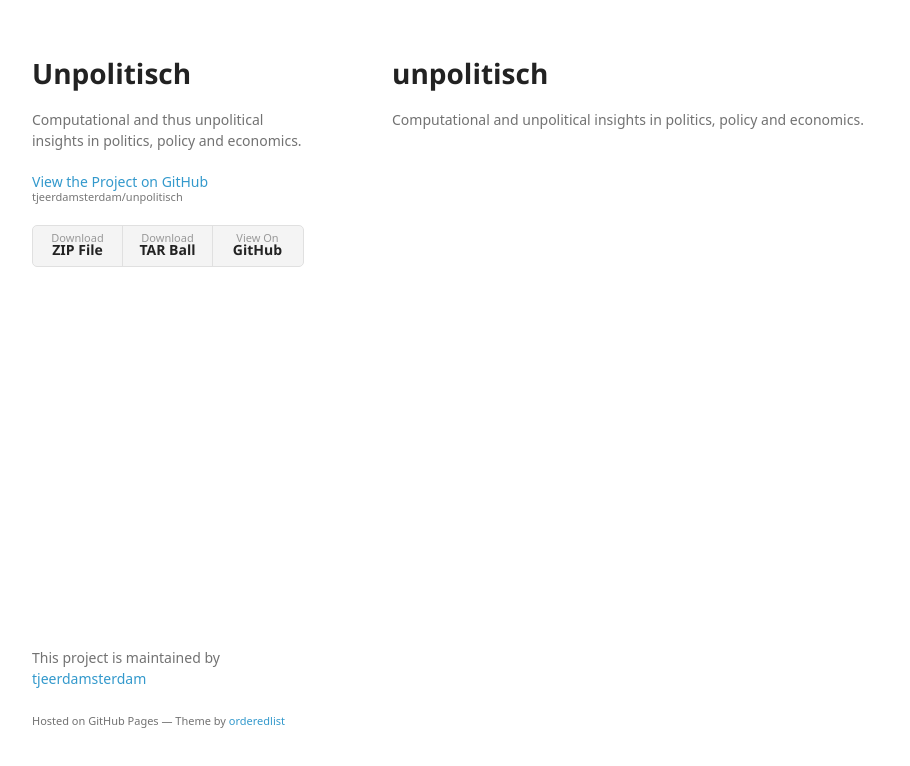
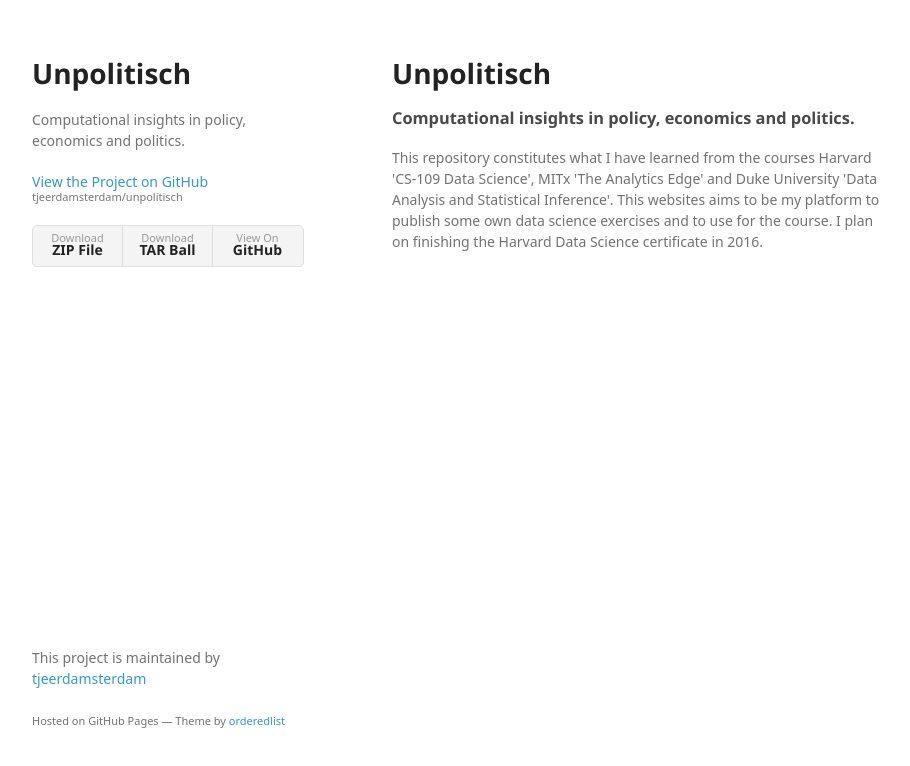
Before and after one commit to tjeerdamsterdam/unpolitisch, a plain HTML site: page index.html in a window 1280 px wide. Shown: the whole page, without its empty margins (178-1088 px from the left). Drawn offline with Linux system fonts and the light colour scheme; a web font is replaced by a local one.

Commit message:
Create gh-pages branch via GitHub

```diff
--- a/index.html
+++ b/index.html
@@ -16,7 +16,7 @@
     <div class="wrapper">
       <header>
         <h1>Unpolitisch</h1>
-        <p>Computational and thus unpolitical insights in politics, policy and economics.</p>
+        <p>Computational insights in policy, economics and politics.</p>
 
         <p class="view"><a href="https://github.com/tjeerdamsterdam/unpolitisch">View the Project on GitHub <small>tjeerdamsterdam/unpolitisch</small></a></p>
 
@@ -29,9 +29,12 @@
       </header>
       <section>
         <h1>
-<a id="unpolitisch" class="anchor" href="#unpolitisch" aria-hidden="true"><span class="octicon octicon-link"></span></a>unpolitisch</h1>
+<a id="unpolitisch" class="anchor" href="#unpolitisch" aria-hidden="true"><span class="octicon octicon-link"></span></a>Unpolitisch</h1>
 
-<p>Computational and unpolitical insights in politics, policy and economics.</p>
+<h3>
+<a id="computational-insights-in-policy-economics-and-politics" class="anchor" href="#computational-insights-in-policy-economics-and-politics" aria-hidden="true"><span class="octicon octicon-link"></span></a>Computational insights in policy, economics and politics.</h3>
+
+<p>This repository constitutes what I have learned from the courses Harvard 'CS-109 Data Science', MITx 'The Analytics Edge' and Duke University 'Data Analysis and Statistical Inference'. This websites aims to be my platform to publish some own data science exercises and to use for the course. I plan on finishing the Harvard Data Science certificate in 2016. </p>
       </section>
       <footer>
         <p>This project is maintained by <a href="https://github.com/tjeerdamsterdam">tjeerdamsterdam</a></p>
--- a/params.json
+++ b/params.json
@@ -1 +1 @@
-{"name":"Unpolitisch","tagline":"Computational and thus unpolitical insights in politics, policy and economics.","body":"# unpolitisch\r\nComputational and unpolitical insights in politics, policy and economics.","google":"","note":"Don't delete this file! It's used internally to help with page regeneration."}
+{"name":"Unpolitisch","tagline":"Computational insights in policy, economics and politics.","body":"# Unpolitisch\r\n###Computational insights in policy, economics and politics.\r\n\r\nThis repository constitutes what I have learned from the courses Harvard 'CS-109 Data Science', MITx 'The Analytics Edge' and Duke University 'Data Analysis and Statistical Inference'. This websites aims to be my platform to publish some own data science exercises and to use for the course. I plan on finishing the Harvard Data Science certificate in 2016. \r\n\r\n ","google":"","note":"Don't delete this file! It's used internally to help with page regeneration."}
```
